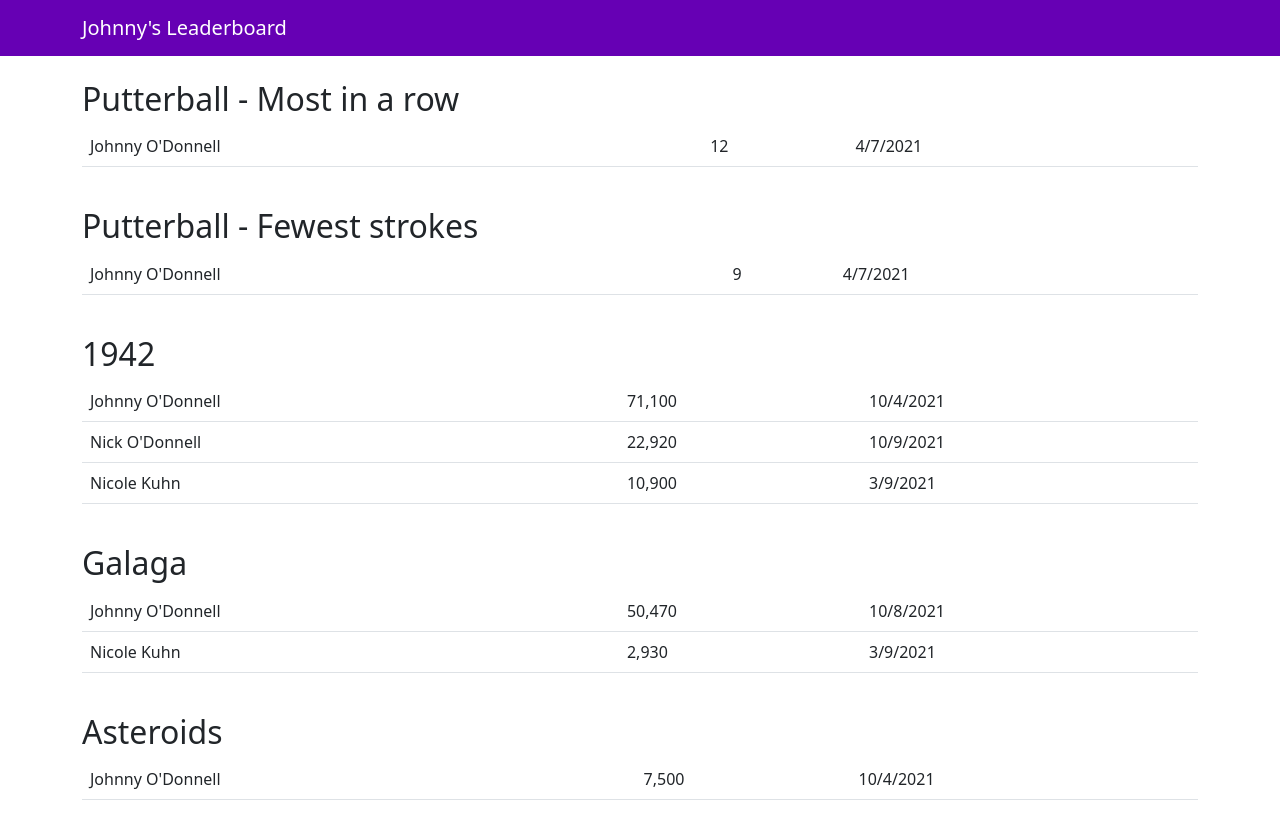
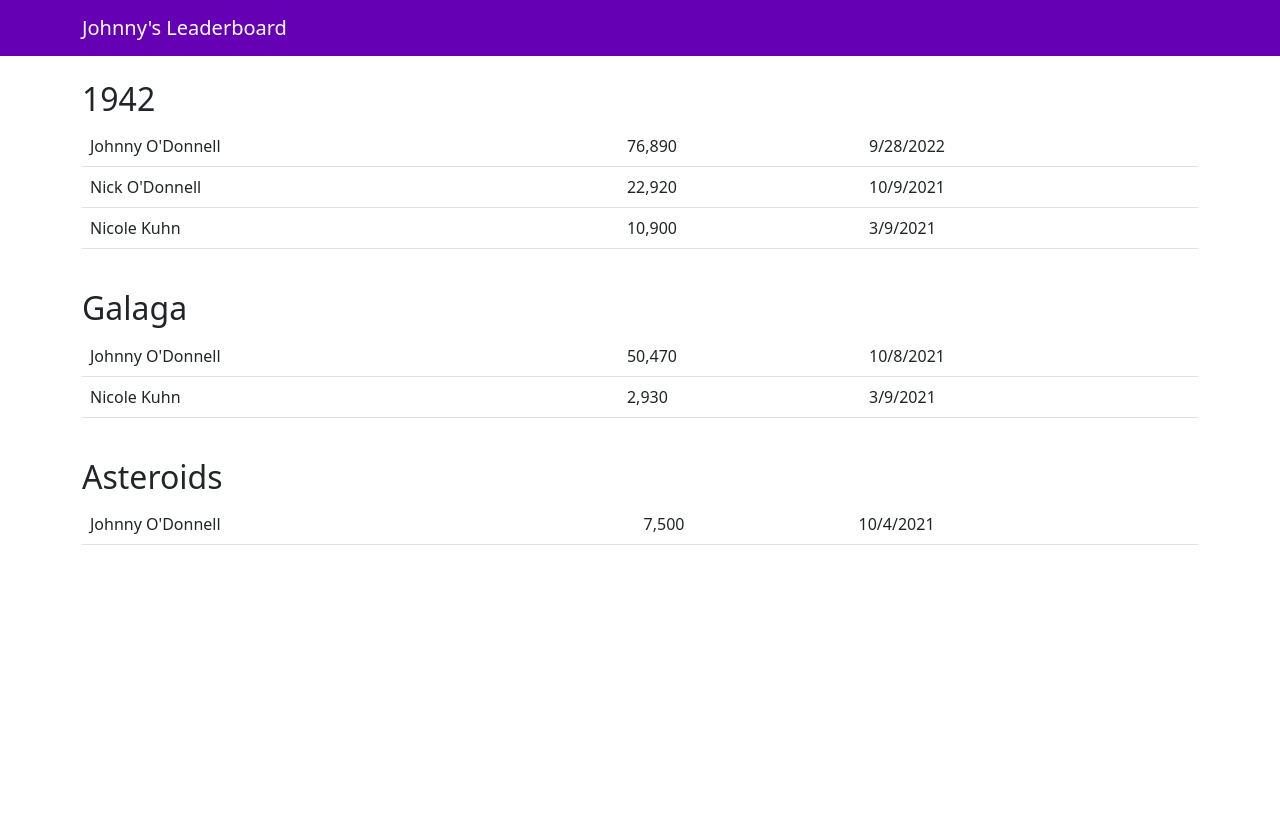
Before and after one commit to johnnyo-games/johnnyo-games.github.io, a Jekyll site: the page built from index.html, in a window 1280 px wide. Shown: the top 839 px of the page. Built offline with Jekyll 4.4.1, drawn with Linux system fonts in a browser that asks for light colours.

```diff
--- a/index.html
+++ b/index.html
@@ -1,34 +1,6 @@
 ---
 layout: default
 ---
-
-<h2>Putterball - Most in a row</h2>
-
-<table class="table">
-    <tbody>
-        <tr>
-            <td>Johnny O'Donnell</td>
-            <td>12</td>
-            <td>4/7/2021</td>
-        </tr>
-    </tbody>
-</table>
-
-<br />
-
-<h2>Putterball - Fewest strokes</h2>
-
-<table class="table">
-    <tbody>
-        <tr>
-            <td>Johnny O'Donnell</td>
-            <td>9</td>
-            <td>4/7/2021</td>
-        </tr>
-    </tbody>
-</table>
-
-<br />
 
 <h2>1942</h2>
 
@@ -36,8 +8,8 @@
     <tbody>
         <tr>
             <td>Johnny O'Donnell</td>
-            <td>71,100</td>
-            <td>10/4/2021</td>
+            <td>76,890</td>
+            <td>9/28/2022</td>
         </tr>
         <tr>
             <td>Nick O'Donnell</td>
```
